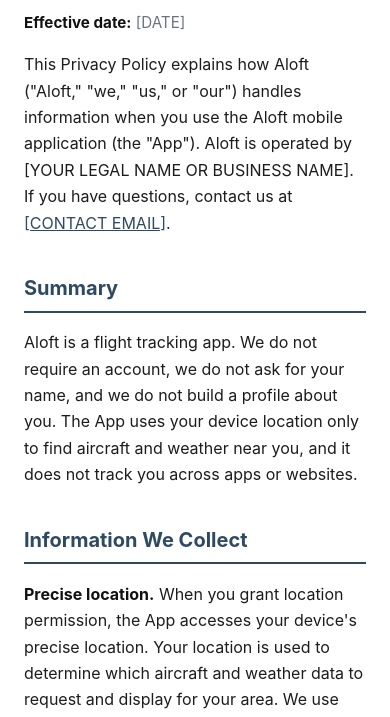
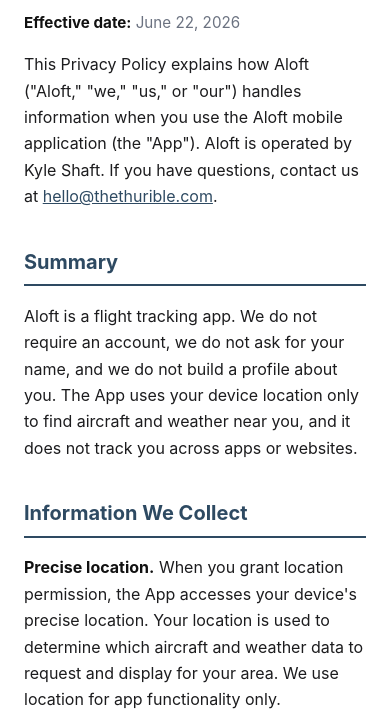
Before and after one commit to grocerysushi/aloft-privacy, a plain HTML site: page index.html in a window 390 px wide. Shown: the part 116-833 px from the top of the page. Drawn offline with Linux system fonts and the light colour scheme.

Commit message:
Update effective date and contact information

```diff
--- a/index.html
+++ b/index.html
@@ -39,9 +39,9 @@
 <body>
 
 <h1>Privacy Policy</h1>
-<p class="effective"><strong>Effective date:</strong> [DATE]</p>
+<p class="effective"><strong>Effective date:</strong> June 22, 2026</p>
 
-<p>This Privacy Policy explains how Aloft ("Aloft," "we," "us," or "our") handles information when you use the Aloft mobile application (the "App"). Aloft is operated by [YOUR LEGAL NAME OR BUSINESS NAME]. If you have questions, contact us at <a href="mailto:[CONTACT EMAIL]">[CONTACT EMAIL]</a>.</p>
+<p>This Privacy Policy explains how Aloft ("Aloft," "we," "us," or "our") handles information when you use the Aloft mobile application (the "App"). Aloft is operated by Kyle Shaft. If you have questions, contact us at <a href="mailto:hello@thethurible.com">hello@thethurible.com</a>.</p>
 
 <h2>Summary</h2>
 <p>Aloft is a flight tracking app. We do not require an account, we do not ask for your name, and we do not build a profile about you. The App uses your device location only to find aircraft and weather near you, and it does not track you across apps or websites.</p>
@@ -84,7 +84,7 @@
 <p>We may update this Privacy Policy from time to time. When we do, we will revise the effective date above. Continued use of the App after an update means you accept the revised policy.</p>
 
 <h2>Contact</h2>
-<p>If you have questions about this Privacy Policy, contact us at <a href="mailto:[CONTACT EMAIL]">[CONTACT EMAIL]</a>.</p>
+<p>If you have questions about this Privacy Policy, contact us at <a href="mailto:hello@thethurible.com">hello@thethurible.com</a>.</p>
 
 <footer>Aloft</footer>
 
```
